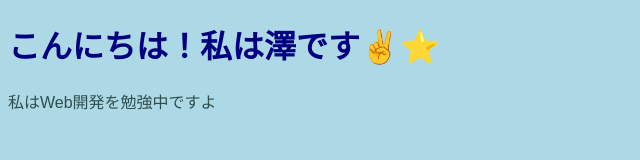
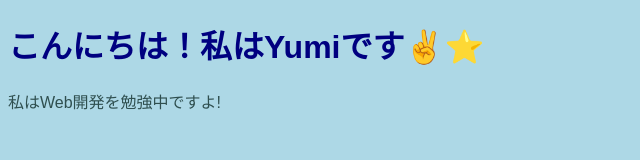
Before and after one commit to Yumiuse/my-homepage, a plain HTML site: page index.html in a window 1280 px wide. Shown: the whole page, without its empty margins (0-640 px from the left). Drawn offline with Linux system fonts and the light colour scheme.

Commit message:
コミットメッセージ

```diff
--- a/index.html
+++ b/index.html
@@ -7,7 +7,7 @@
     <link rel="stylesheet" type="text/css" href="style.css" />
 </head>
 <body>
-    <h1>こんにちは！私は澤です✌️⭐️</h1>
-    <p>私はWeb開発を勉強中ですよ</p>
+    <h1>こんにちは！私はYumiです✌️⭐️</h1>
+    <p>私はWeb開発を勉強中ですよ!</p>
 </body>
 </html>
```
